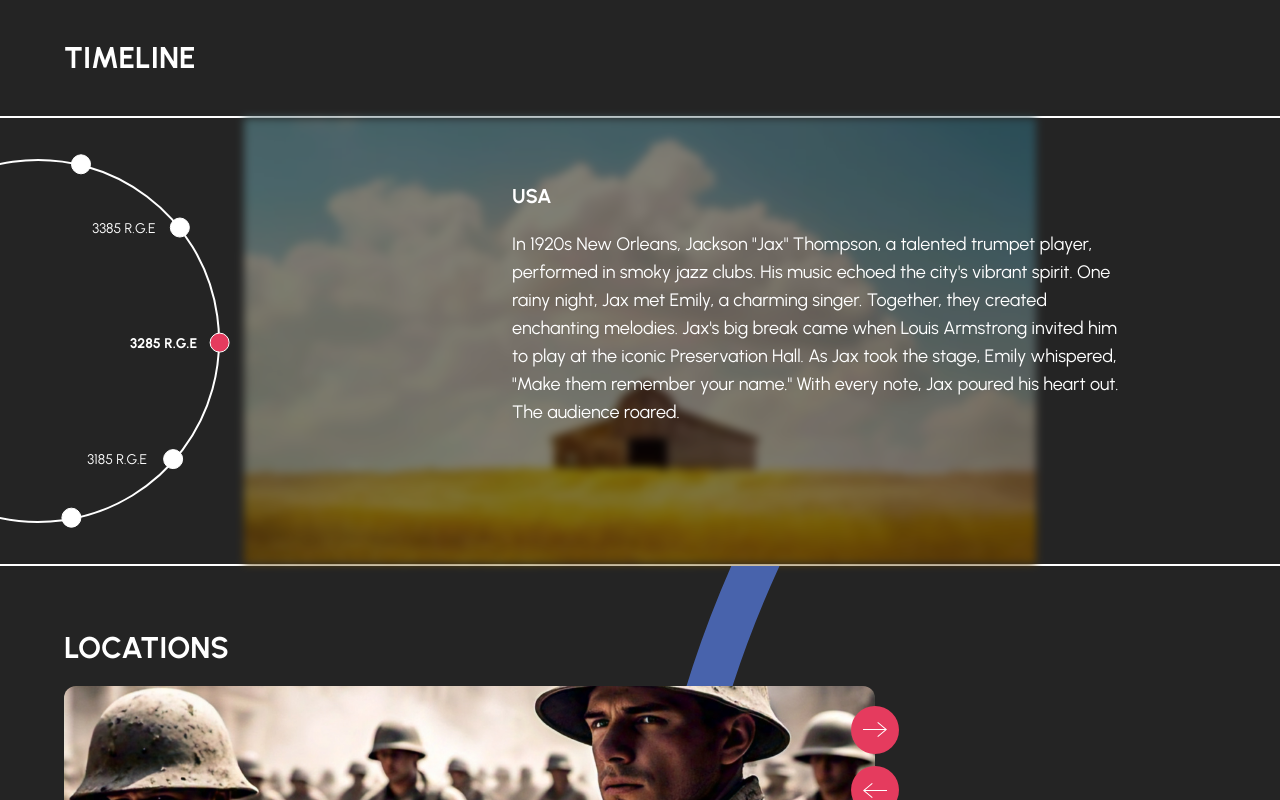
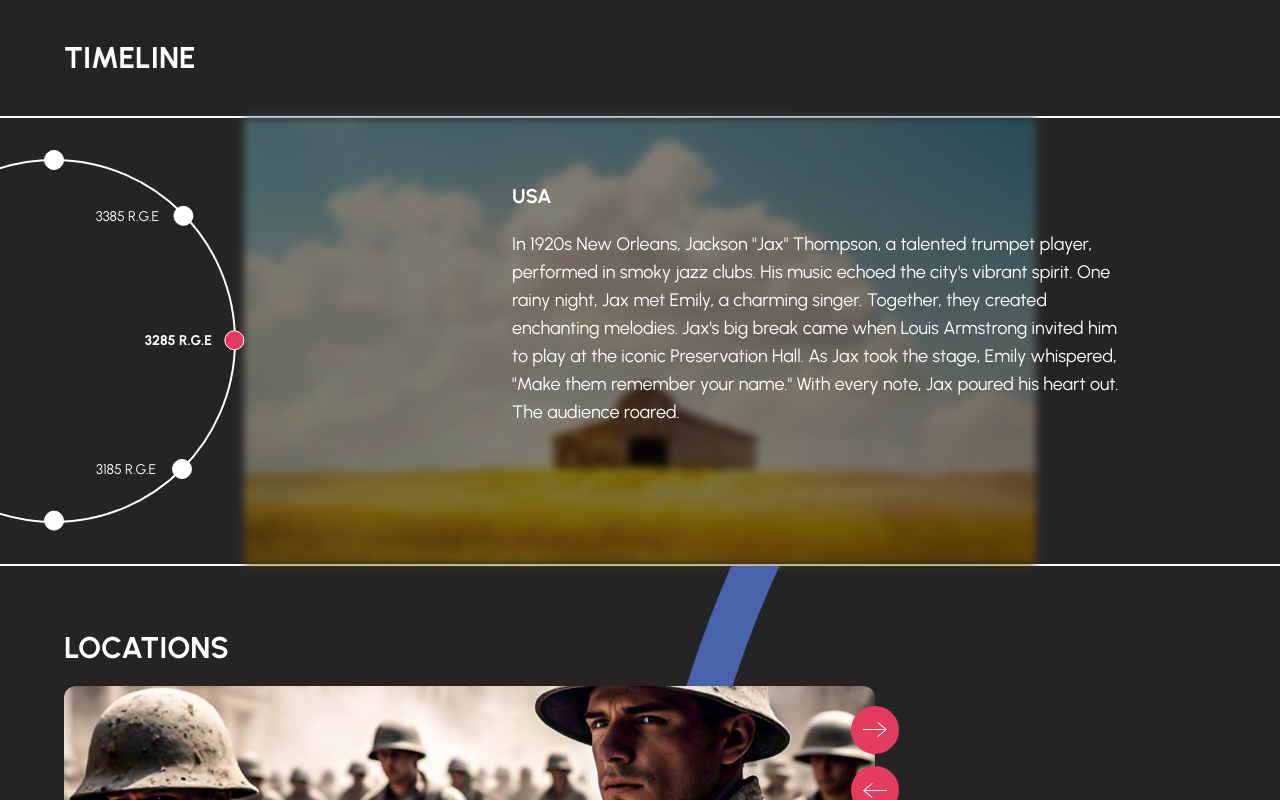
Before and after one commit to arnoldfox21/test-gw, a Next.js app: page / in a window 1280 px wide. Shown: the top 800 px of the page. Built offline with nearby package versions, Linux system fonts and the light colour scheme.

Commit message:
fix precision

```diff
--- a/components/Timeline/index.js
+++ b/components/Timeline/index.js
@@ -44,7 +44,7 @@ export default function Timeline({ activeItem, selectRGE, mainColor }){
           ))}
         </div>
 
-        <div className="absolute h-full flex items-center sm:-ml-36 -ml-60 top-0 z-20">
+        <div className="absolute h-full flex items-center sm:-ml-32 -ml-60 top-0 z-20">
           <div
             className="carousel relative w-[364px] h-[364px] border-2 rounded-full border-white"
             style={{ transform: `rotate(${activeItem.position}deg)` }}
--- a/dataSets/index.js
+++ b/dataSets/index.js
@@ -3,7 +3,7 @@ const TIMELINE = [
     title: "3312 R.G.E",
     key: "fr",
     name: "france",
-    position: 17,
+    position: 45,
     description: `In the charming Parisian café, "Le Coeur de la Vie," Sophie sipped coffee, gazing out at the Eiffel Tower. A young artist, she had just arrived from Provence, seeking inspiration.
     As she sketched, a handsome stranger, Pierre, struck up a conversation. Together, they strolled along the Seine, discovering hidden treasures: Notre-Dame's Gothic grandeur, Montmartre's bohemian charm.
     Their whirlwind romance unfolded amidst France's breathtaking beauty: sun-kissed vineyards, medieval castles, and Impressionist landscapes.`,
@@ -34,7 +34,7 @@ const TIMELINE = [
   },
   {
     title: "3385 R.G.E",
-    position: -19,
+    position: 0,
     key: "id",
     name: "indonesia",
     description: `In 1945, young Joko, from Yogyakarta, joined Indonesia's fight for independence. Armed with a bamboo spear, he marched alongside Sukarno's forces against Dutch colonial rule.
@@ -68,7 +68,7 @@ const TIMELINE = [
   },
   {
     title: "3285 R.G.E",
-    position: -53,
+    position: -45,
     key: "us",
     name: "usa",
     description: `In 1920s New Orleans, Jackson "Jax" Thompson, a talented trumpet player, performed in smoky jazz clubs. His music echoed the city's vibrant spirit.
@@ -102,7 +102,7 @@ const TIMELINE = [
   },
   {
     title: "3185 R.G.E",
-    position: -89,
+    position: -90,
     key: "cn",
     name: "china",
     description: `In ancient Hangzhou, Ling, a talented silk painter, lived near West Lake. One day, a mysterious stranger commissioned a silk scroll with a jade green phoenix.
@@ -139,7 +139,7 @@ const TIMELINE = [
     title: "3085 R.G.E",
     key: "ru",
     name: "rusia",
-    position: -125,
+    position: -135,
     description: `
     In the frosty winter of 1910, Maria, a young ballerina, danced through the snow-covered streets of St. Petersburg. She rushed to the Imperial Russian Ballet for her audition.
     As she entered the theater, Maria's eyes met those of Sergei, a charming composer. His music echoed through the halls, entrancing her.
@@ -175,7 +175,7 @@ const TIMELINE = [
     title: "3485 R.G.E",
     key: "en",
     name: "england",
-    position: -161,
+    position: -180,
     description: `In a quaint London shop, clockmaker James Elliot wound the mechanisms of antique timepieces. One evening, while repairing a 19th-century pocket watch, he discovered a hidden compartment.
     Inside, a faded letter addressed to "My dearest" spoke of love, loss and a promise made beneath Big Ben's chiming bells. Intrigued, James searched for the owner.
     His quest led him to Emily, a charming librarian. Together, they unraveled the mystery, following clues from Covent Garden to the Tower of London.`,
--- a/styles/globals.css
+++ b/styles/globals.css
@@ -38,27 +38,27 @@ body {
   transition: .5s;
 
   &:nth-child(1) {
-    right: 1px;
-    top: 96px;
+    right: 40px;
+    top: 40px;
   }
   &:nth-child(2) {
-    right: -8px;
-    top: 213px;
+    right: -12px;
+    top: 171px;
   }
   &:nth-child(3) {
-    right: 60px;
-    top: 314px;
+    right: 40px;
+    top: 295px;
   }
   &:nth-child(4) {
-    right: 181px;
-    top: 347px;
+    right: 168px;
+    top: 349px;
   }
   &:nth-child(5) {
-    right: 289px;
-    top: 301px;
+    right: 295px;
+    top: 295px;
   }
   &:nth-child(6) {
-    right: 345px;
-    top: 206px;
+    right: 348px;
+    top: 169px;
   }
 }
```
